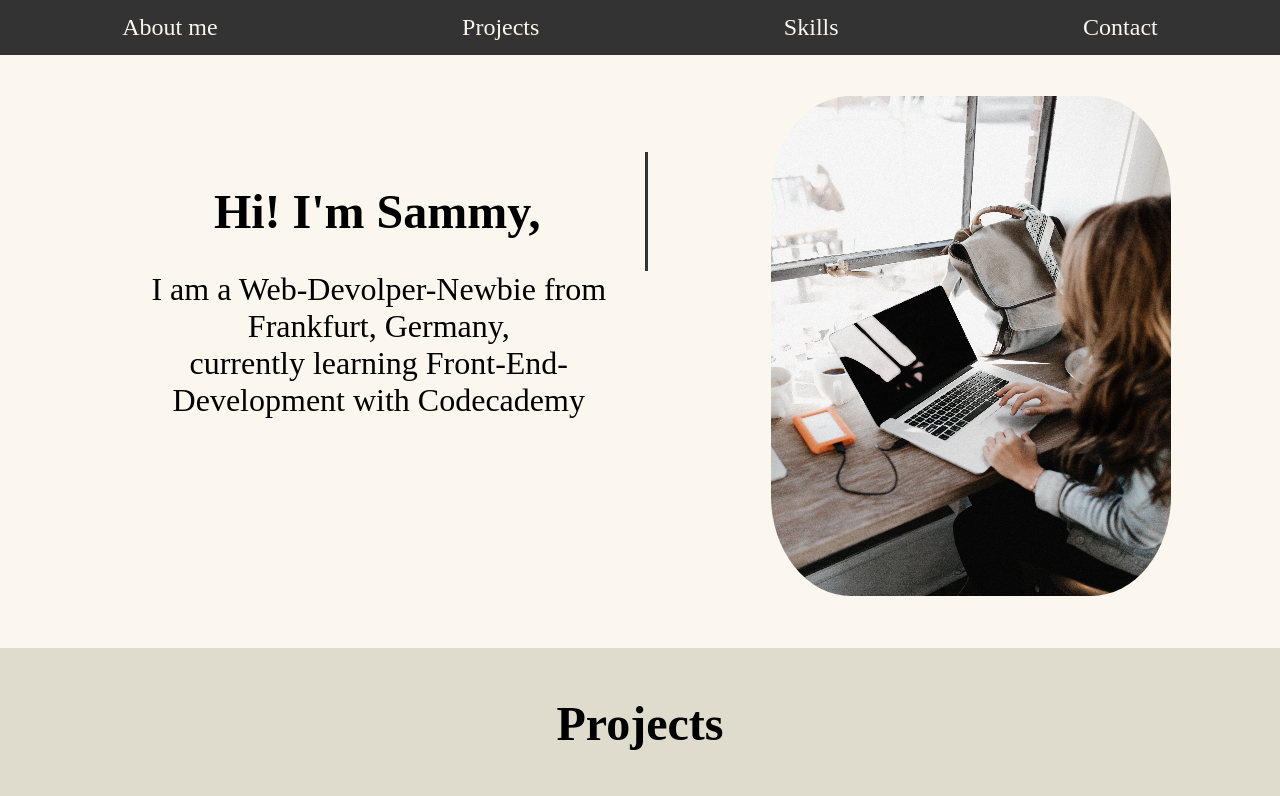
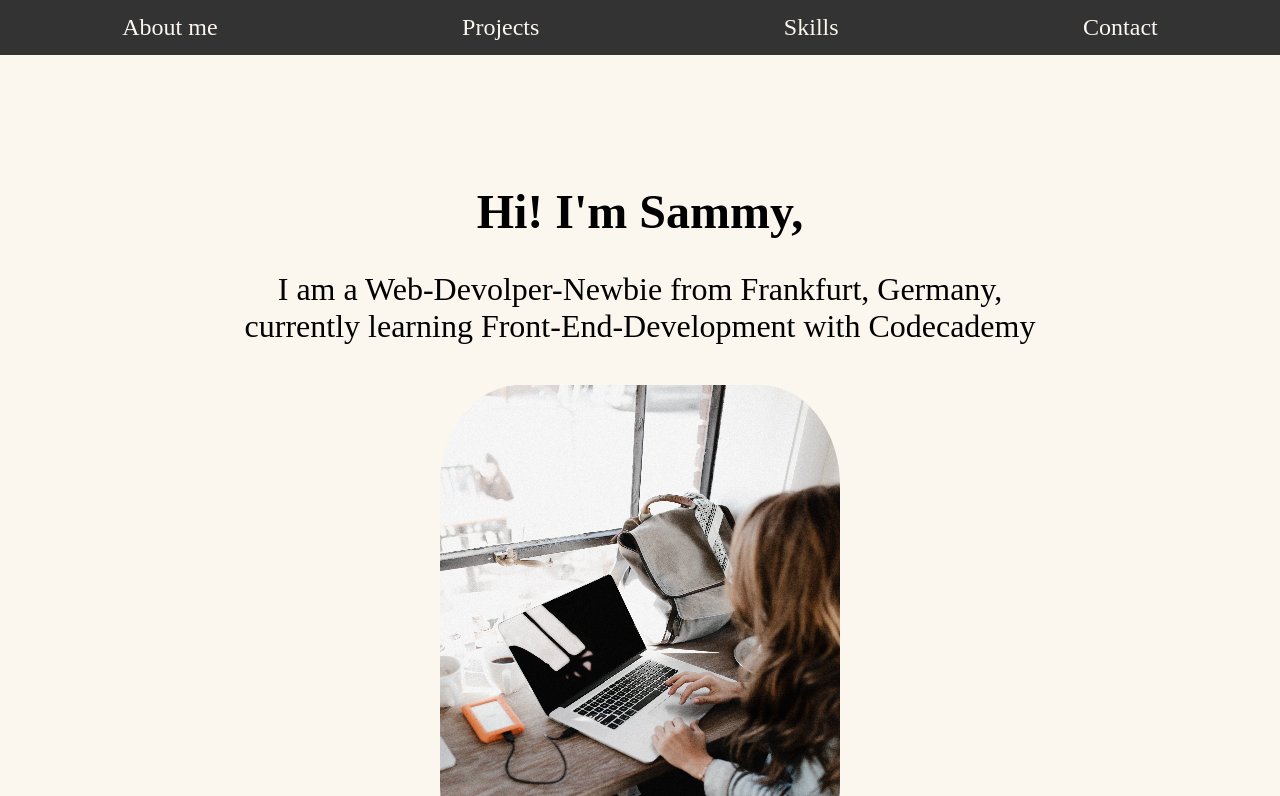
Before and after one commit to MaltHead/projectPortfolio, a plain HTML site: page index.html in a window 1280 px wide. Shown: the top 796 px of the page. Drawn offline with Linux system fonts and the light colour scheme; a web font is replaced by a local one.

Commit message:
Website responsive

```diff
--- a/index.html
+++ b/index.html
@@ -2,7 +2,7 @@
 <html lang="de">
   <head>
     <meta charset="utf-8">
-    <meta name="viewport" content="width=device-width, initial-scale=1.0">
+
     <link rel="preconnect" href="https://fonts.gstatic.com">
     <link rel="stylesheet" href="style.css">
     <link href="https://fonts.googleapis.com/css2?family=Mate+SC&display=swap" rel="stylesheet">
@@ -11,11 +11,11 @@
   </head>
   <header>
     <nav class="menu">
-          <a href="#about" id="menu">About me</a>
-          <a href="#projects" id="menu">Projects</a>
-          <a href="#skills" id="menu">Skills</a>
-          <a href="#contact" id="menu">Contact</a>
-      </nav>
+      <a href="#about" id="menu">About me</a>
+      <a href="#projects" id="menu">Projects</a>
+      <a href="#skills" id="menu">Skills</a>
+      <a href="#contact" id="menu">Contact</a>
+  </nav>
   </header>
   <body>
     <section class="about" id="about">
--- a/style.css
+++ b/style.css
@@ -1,9 +1,13 @@
 @import url('https://fonts.googleapis.com/css2?family=Mate+SC&display=swap');
 * {
     margin: 0;
-    padding: 0;
+    box-sizing: border-box;
+    }
+body{
+    margin: 0;
+    padding:0;
     font-family: 'Mate SC', serif;
-    }
+}
 .menu {
     overflow: hidden;
     background-color: #333;
@@ -27,6 +31,7 @@
 }
 
 .about {
+    width: 100%;
     margin-top: 48px;
     min-height: 500px;
     display: flex;
@@ -38,12 +43,13 @@
 }
 
 .aboutme{
-    flex-basis: 40%;
+    /*flex-basis: 40%;*/
     padding-top: 3.5rem;
 }
 
 .about img{
     border-radius: 20%;
+    flex-wrap: wrap;
 }
 
 .about p{
@@ -54,10 +60,10 @@
 h1{
     font-size: 3rem;
     padding: 2rem;
-    border-right: solid 3px #333;
+    /*border-right: solid 3px #333;
     white-space: nowrap;
     overflow: hidden;
-    animation:  animated-text 4s steps(29,end) 1s 1 normal both,
+    /*animation:  animated-text 4s steps(29,end) 1s 1 normal both,
                 animated-cursor 500ms steps(29,end) infinite;
   }
   @keyframes
@@ -66,12 +72,12 @@ h1{
     to{width: 472px;}
   }
 
-  /* cursor animations */
+
 
   @keyframes
   animated-cursor{
     from{border-right-color: #333;}
-    to{border-right-color: transparent;}
+    to{border-right-color: transparent;}*/
   }
 
 .doneProjects{
@@ -90,7 +96,6 @@ h1{
 .projects img{
     border-radius: 50%;
     margin-bottom: 3rem;
-    padding-top: 3rem;
 }
 .projects button{
     background-color: #DFDCCD;
@@ -143,6 +148,7 @@ li{
 }
 .contact{
     background-color: #C1C1BF;
+    width: 100%;
     display: block;
     font-size: 2rem;
     text-align: center;
```
